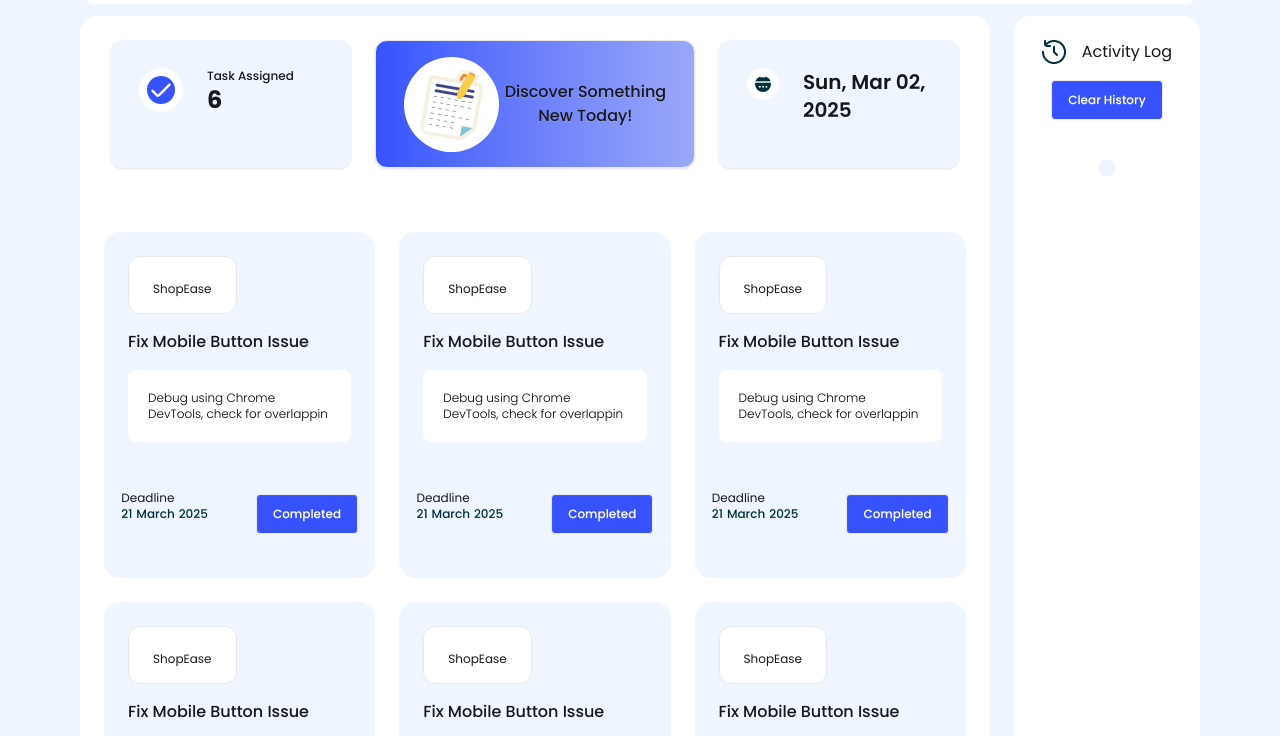
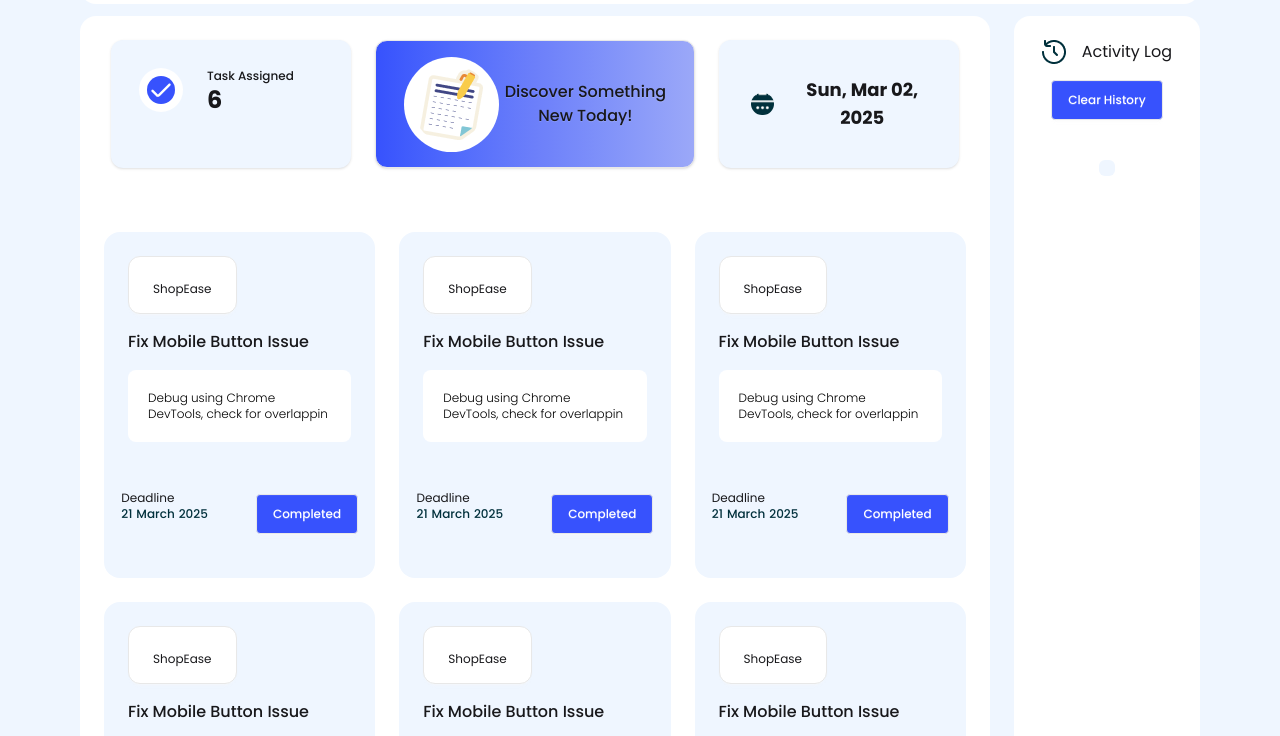
Before and after one commit to Oahedulalam/Assignment--5, a plain HTML site: page index.html in a window 1280 px wide. Shown: the part 64-800 px from the top of the page. Drawn offline with nearby package versions, Linux system fonts and the light colour scheme.

Commit message:
added some of my html code

```diff
--- a/index.html
+++ b/index.html
@@ -83,14 +83,14 @@
                         </div>
                     </div>
                     <!-- third card -->
-                    <div class=" bg-blue-50 rounded-xl gap-6 shadow-sm flex h-32 w-60 p-7">
+                    <div class=" bg-blue-50 rounded-xl gap-6 justify-center text-center items-center shadow-sm flex h-32 w-60 p-8">
                         <!-- third card photo -->
                         <div>
-                            <img class="p-2 bg-white rounded-full" src="assets/calender.png" alt="" />
+                            <img class=" bg-white rounded-full" src="assets/calender.png" alt="" />
                         </div>
                         <!-- third card right section -->
                         <div class="">
-                            <p id="currentDate" class="text-xl font-semibold">Jul 28 2025 </p>
+                            <p id="currentDate" class="text-lg font-bold"></p>
                         </div>
                     </div>
                 </div>
```
